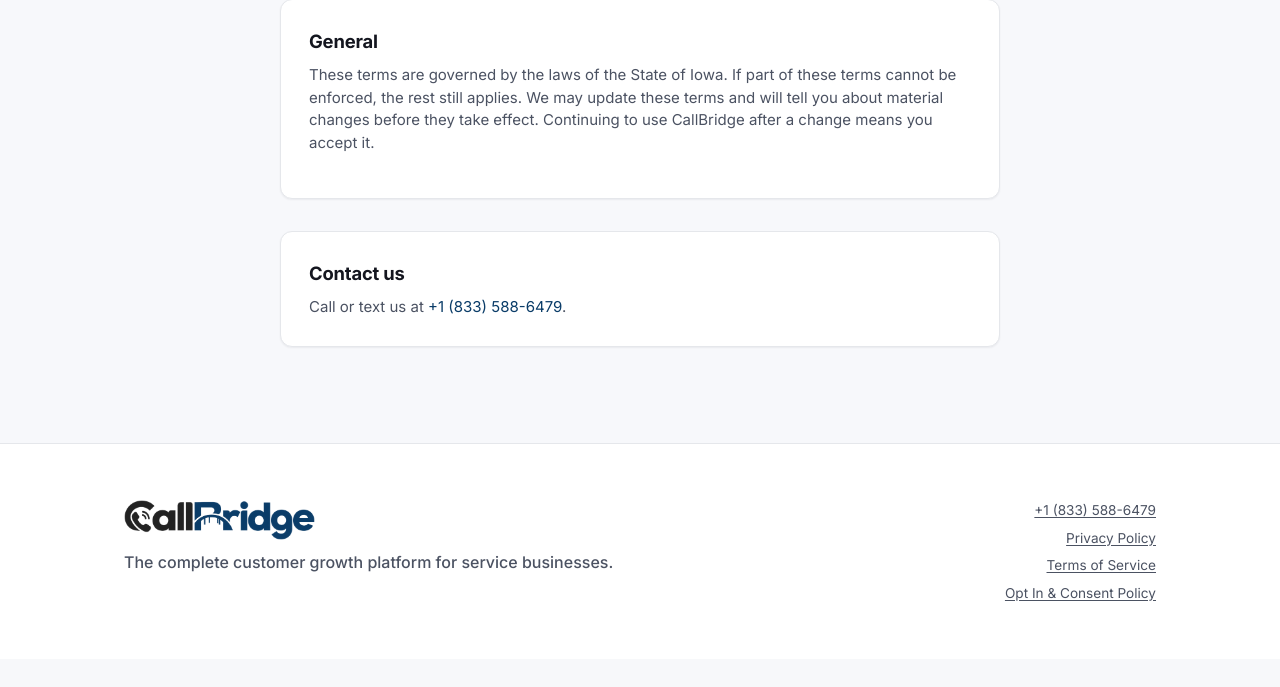
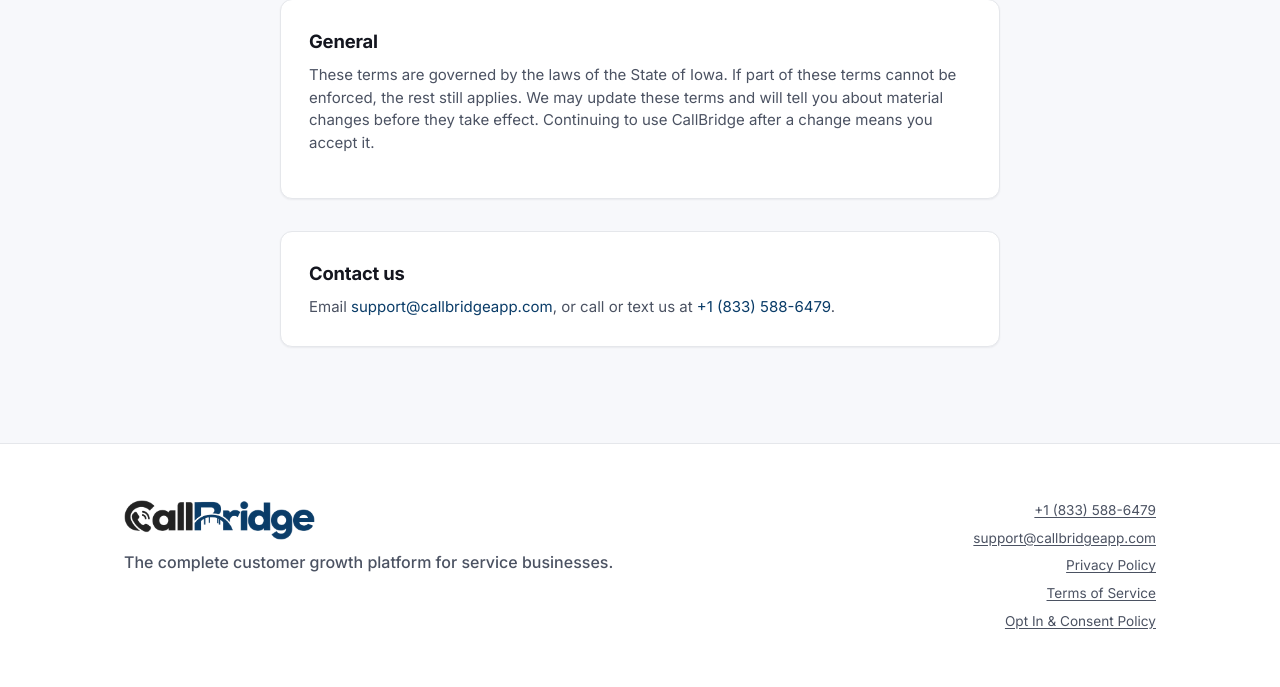
Before and after one commit to hiyaw10/callbridge, a Python web app: template app/templates/terms.html in a window 1280 px wide. Shown: the part 2590-3277 px from the top of the page. Before the commit the page ends 3191 px from the top, so only its background shows below. Run offline with Jinja, Linux system fonts and the light colour scheme; the template is opened without the code that fills it, so the values that code supplies are empty.

Commit message:
Add support email to the legal pages and site footer
Twilio's toll-free verification wants a reachable business email, and a
Gmail address was a likely reason the first submission was rejected.
support@callbridgeapp.com now forwards to the owner's inbox and is shown
as a contact on the privacy, terms, and opt-in pages and in the footer.

Co-Authored-By: Claude Sonnet 5.5 <noreply@anthropic.com>

```diff
--- a/app/templates/base.html
+++ b/app/templates/base.html
@@ -60,6 +60,7 @@
       </div>
       <div class="footer-contact">
         <span><a href="tel:+18335886479">+1 (833) 588-6479</a></span>
+        <span><a href="mailto:support@callbridgeapp.com">support@callbridgeapp.com</a></span>
         <span><a href="/legal/privacy">Privacy Policy</a></span>
         <span><a href="/legal/terms">Terms of Service</a></span>
         <span><a href="/legal/opt-in-policy">Opt In &amp; Consent Policy</a></span>
--- a/app/templates/opt_in_policy.html
+++ b/app/templates/opt_in_policy.html
@@ -30,7 +30,7 @@
 
   <div class="card card-pad" style="margin: 2rem 0;">
     <h2>Questions</h2>
-    <p style="margin: 0;">Call us at <a href="tel:+18335886479">+1 (833) 588-6479</a>.</p>
+    <p style="margin: 0;">Email <a href="mailto:support@callbridgeapp.com">support@callbridgeapp.com</a>, or call us at <a href="tel:+18335886479">+1 (833) 588-6479</a>.</p>
   </div>
 </div>
 {% endblock %}
--- a/app/templates/privacy_policy.html
+++ b/app/templates/privacy_policy.html
@@ -90,7 +90,7 @@
 
   <div class="card card-pad" style="margin: 2rem 0;">
     <h2>Contact us</h2>
-    <p style="margin: 0;">Questions or requests about this policy: call or text us at <a href="tel:+18335886479">+1 (833) 588-6479</a>.</p>
+    <p style="margin: 0;">Questions or requests about this policy: email <a href="mailto:support@callbridgeapp.com">support@callbridgeapp.com</a>, or call or text us at <a href="tel:+18335886479">+1 (833) 588-6479</a>.</p>
   </div>
 </div>
 {% endblock %}
--- a/app/templates/terms.html
+++ b/app/templates/terms.html
@@ -66,7 +66,7 @@
 
   <div class="card card-pad" style="margin: 2rem 0;">
     <h2>Contact us</h2>
-    <p style="margin: 0;">Call or text us at <a href="tel:+18335886479">+1 (833) 588-6479</a>.</p>
+    <p style="margin: 0;">Email <a href="mailto:support@callbridgeapp.com">support@callbridgeapp.com</a>, or call or text us at <a href="tel:+18335886479">+1 (833) 588-6479</a>.</p>
   </div>
 </div>
 {% endblock %}
```
